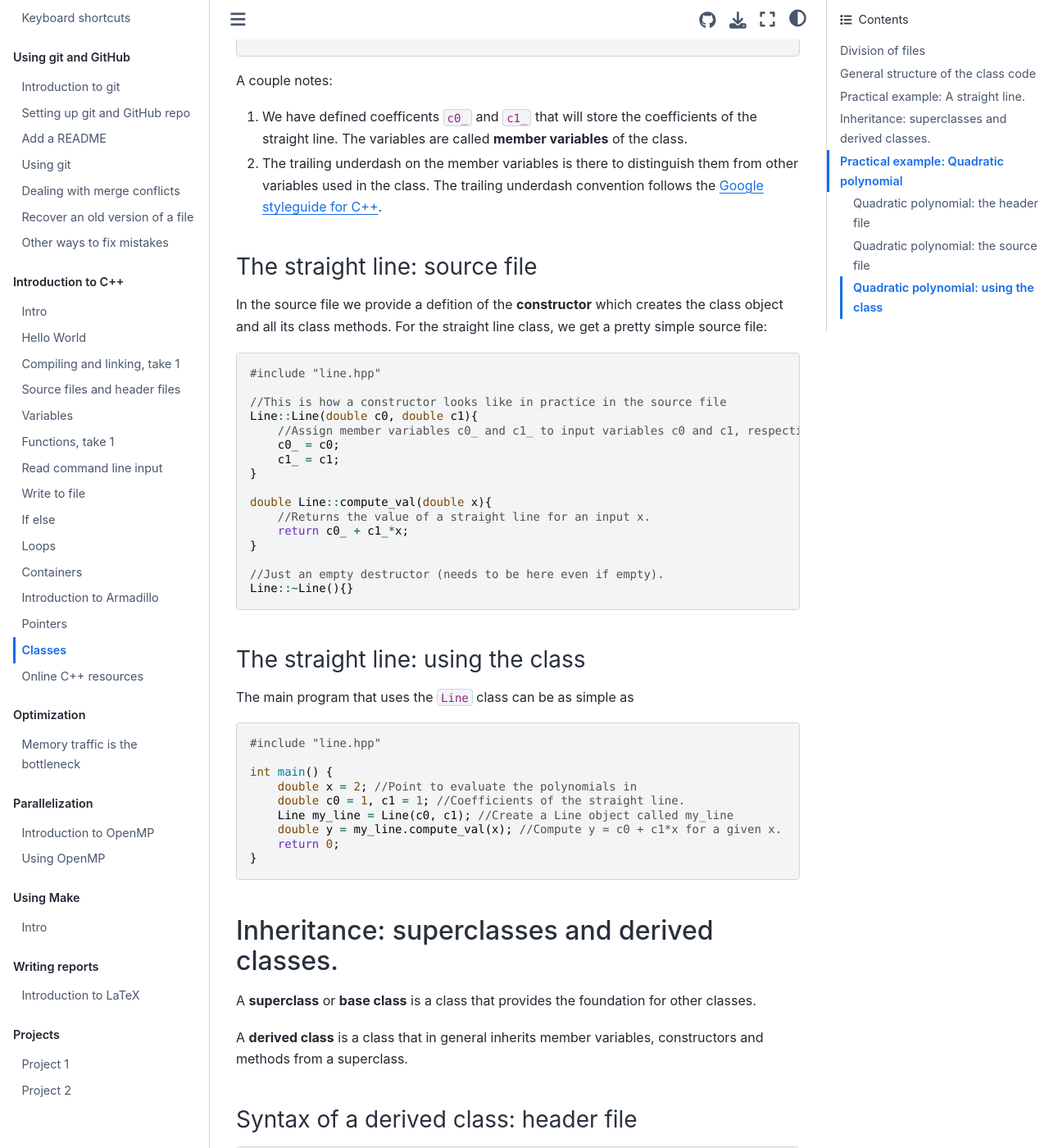
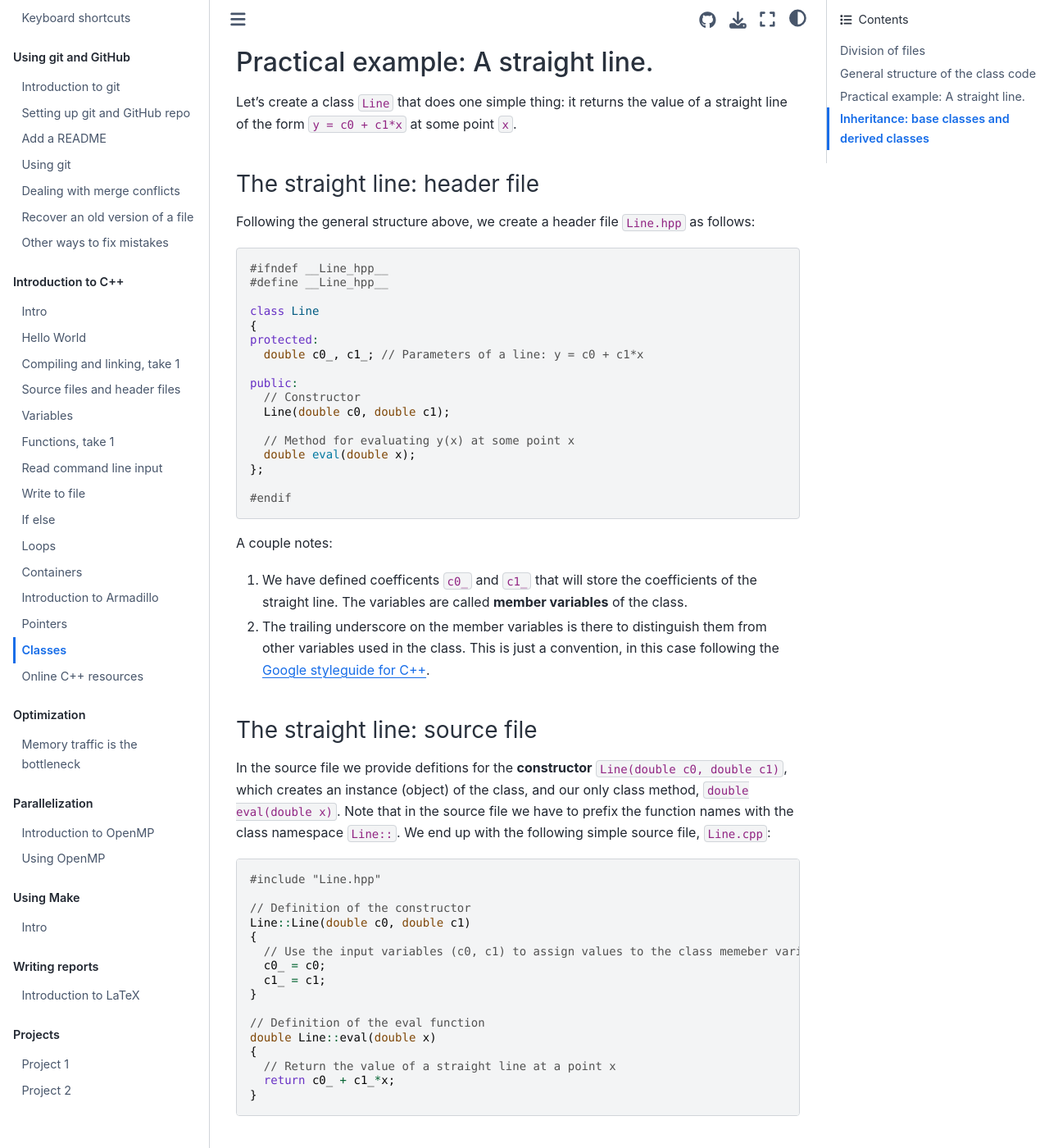
Before and after one commit to anderkve/FYS3150, a Jupyter Book: the page built from book/introduction_to_cpp/classes.md, in a window 1280 px wide and 1400 px high, scrolled down 2173 px. Shown: the whole window at 82% size. Built offline with Jupyter Book 1.0.4 settings and Sphinx 7.4.7 and the Sphinx Book theme 1.1.4, drawn with Linux system fonts in a browser that asks for light colours; some of the changed text lies outside the part shown.

Commit message:
Tweaks to the page on C++ classes and a small tweak to Project 2
	modified:   book/introduction_to_cpp/classes.md
	modified:   book/projects/project2.md

````diff
--- a/book/introduction_to_cpp/classes.md
+++ b/book/introduction_to_cpp/classes.md
@@ -5,6 +5,10 @@
 2. **Class methods**, i.e functions that belong to the class.
 
 They provide a flexible way to package code that facilitates creation of readable and easy-to-use C++ programs.
+
+```{note}
+For more examples of how to write and use classes, see the code examples [here](https://github.com/anderkve/FYS3150/tree/master/code_examples/classes).
+```
 
 ## Division of files
 
@@ -17,122 +21,158 @@
 
 ## General structure of the class code
 
-### The #define Guard
+### The #include guard
 
-To prevent multiple inclusions when we're dealing with many header and source files, we create a so-called **#define guard** in each header file. The generic structure of a #define guard looks like this:
+To prevent multiple inclusions when we're dealing with many header and source files, we create a so-called **#include guard** (a.k.a. define guard, a.k.a. header guard) in each header file. The generic structure of an #include guard looks like this:
 
 ```c++
-#ifndef CLASS_NAME_HPP
-#define CLASS_NAME_HPP
+#ifndef __filename_hpp__
+#define __filename_hpp__
 
-...
+... (the rest of the file) ...
 
 #endif
 ```
-Always do this.
-
-### Generic syntax of header file
+Always do this for header files. The exact name you use (here `__filename_hpp__`) doesn't matter, as long as it is unique to this header file.
 
 
-The generic structure of a class header file is a follows:
+### Generic syntax of a class header file
+
+Let's say we want to create a class `MyClass`. The generic structure of a header file `MyClass.hpp` for this class would be
 
 ```c++
-#ifndef CLASS_NAME_HPP
-#define CLASS_NAME_HPP
+#ifndef __MyClass_hpp__
+#define __MyClass_hpp__
 
-class MyClass {
+class MyClass
+{
 private:
-    /* declaration of variables only accessible from within the class*/
+  // Declaration of variables only accessible from within the class
 
 public:
-    /* Declaration of constructor, destructor and class methods. */
-    MyClass (arguments); //Constructor
-    virtual ~MyClass (); //Destructor
+  // Declaration of constructors, e.g.
+  MyClass(arguments);
+
+  // Declaration of destructors, copy constructors, ...
+
+  // Declarations of other class methods, e.g.
+  void some_function(arguments);
+
+}; // <-- Note that class bodies end with a semicolon!
+
+#endif
+```
+
+(We won't need to worry about destructors, copy constructors and such just yet...)
+
+
+### Generic syntax of class source file
+
+The corresponding source file (`MyClass.cpp`) would have this structure:
+
+```c++
+#include "MyClass.hpp"
+
+// Definitions of constructors
+MyClass::MyClass(arguments)
+{
+  // ...
+}
+
+// Definitions of copy constructor, ...
+
+// Definitions of other class methods, e.g.
+void MyClass::some_function(arguments)
+{
+  // ...
+}
+
+```
+
+
+## Practical example: A straight line.
+
+Let's create a class `Line` that does one simple thing: it returns the value of a straight line of the form `y = c0 + c1*x` at some point `x`.
+
+### The straight line: header file
+
+Following the general structure above, we create a header file `Line.hpp` as follows:
+
+```c++
+#ifndef __Line_hpp__
+#define __Line_hpp__
+
+class Line
+{
+protected:
+  double c0_, c1_; // Parameters of a line: y = c0 + c1*x
+
+public:
+  // Constructor
+  Line(double c0, double c1);
+
+  // Method for evaluating y(x) at some point x
+  double eval(double x);
 };
 
 #endif
 ```
 
+A couple notes:
+1. We have defined coefficents `c0_` and `c1_` that will store the coefficients of the straight line. The variables are called **member variables** of the class.
+2. The trailing underscore on the member variables is there to distinguish them from other variables used in the class. This is just a convention, in this case following the [Google styleguide for C++](https://google.github.io/styleguide/cppguide.html).
 
-### Generic syntax of class source file
+
+### The straight line: source file
+
+In the source file we provide defitions for the **constructor** `Line(double c0, double c1)`, which creates an instance (object) of the class, and our only class method, `double eval(double x)`. Note that in the source file we have to prefix the function names with the class namespace `Line::`. We end up with the following simple source file, `Line.cpp`:
 
 ```c++
-#include "class_name.hpp"
+#include "Line.hpp"
 
-MyClass::MyClass(arguments){
-  //definition of constructor
+// Definition of the constructor
+Line::Line(double c0, double c1)
+{
+  // Use the input variables (c0, c1) to assign values to the class memeber variables (c0_, c1_)
+  c0_ = c0;
+  c1_ = c1;
 }
 
-//Definitions of other class methods come here.
+// Definition of the eval function
+double Line::eval(double x)
+{
+  // Return the value of a straight line at a point x
+  return c0_ + c1_*x;
+}
+
+```
+
+### The straight line: using the class
+
+The main program that uses the `Line` class can be as simple as
+
+```c++
+#include "Line.hpp"
+
+int main()
+{
+  // Create a Line object called my_line, with coefficients c0 = 1.5, c1 = 2.5
+  Line my_line = Line(1.5, 2.5);
+
+  // Evaluate the line y = c0 + c1*x at point x = 2
+  double y = my_line.eval(2);
+
+  return 0;
+}
 ```
 
 
-## Practical example: A straight line.
+## Inheritance: base classes and derived classes
 
-Let's create a class that does one simple thing: it returns the value of a straight line of the form `y = c0 + c1*x` at some point `x`.
+*To be continued...*
 
-### The straight line: header file
 
-Using the theory above, we define a header file we call `line.hpp` as follows:
-
-```c++
-#ifndef LINE_HPP
-#define LINE_HPP
-
-class Line {
-protected:
-    double c0_, c1_; //Parameters of a line: y = c0 + c1*x.
-public:
-    Line(double c0, double c1); //Constructor
-    virtual ~Line ();
-
-    double compute_val(double x); //Compute value y at point (x, y) given x.
-};
-#endif
-```
-
-A couple notes:
-1. We have defined coefficents `c0_` and `c1_` that will store the coefficients of the straight line. The variables are called **member variables** of the class.
-2. The trailing underdash on the member variables is there to distinguish them from other variables used in the class. The trailing underdash convention follows the [Google styleguide for C++](https://google.github.io/styleguide/cppguide.html).
-
-### The straight line: source file
-
-In the source file we provide a defition of the **constructor** which creates the class object and all its class methods. For the straight line class, we get a pretty simple source file:
-
-```c++
-#include "line.hpp"
-
-//This is how a constructor looks like in practice in the source file
-Line::Line(double c0, double c1){
-    //Assign member variables c0_ and c1_ to input variables c0 and c1, respectively.
-    c0_ = c0;
-    c1_ = c1;
-}
-
-double Line::compute_val(double x){
-    //Returns the value of a straight line for an input x.
-    return c0_ + c1_*x;
-}
-
-//Just an empty destructor (needs to be here even if empty).
-Line::~Line(){}
-```
-
-### The straight line: using the class
-The main program that uses the `Line` class can be as simple as
-
-```c++
-#include "line.hpp"
-
-int main() {
-    double x = 2; //Point to evaluate the polynomials in
-    double c0 = 1, c1 = 1; //Coefficients of the straight line.
-    Line my_line = Line(c0, c1); //Create a Line object called my_line
-    double y = my_line.compute_val(x); //Compute y = c0 + c1*x for a given x.
-    return 0;
-}
-```
-
+<!--
 
 ## Inheritance: superclasses and derived classes.
 
@@ -184,7 +224,7 @@
 public:
     Quadratic (double c0, double c1, double c2); //Constructor
     virtual ~Quadratic (); //Destructor
-    double compute_val(double x); //Computes the value y of the polynomial
+    double eval(double x); //Computes the value y of the polynomial
 };
 
 #endif
@@ -201,10 +241,10 @@
     c2_ = c2; //Assign the higher order coefficient. The others are assigned in Line(c0,c1).
 }
 
-double Quadratic::compute_val(double x){
+double Quadratic::eval(double x){
     //Computes the quadratic polynomial value y at x.
-    //Reuses Line::compute_val(x) to compute the contribution from the straight line and tacks on the quadratic explicitly.
-    return Line::compute_val(x) + c2_*x*x;
+    //Reuses Line::eval(x) to compute the contribution from the straight line and tacks on the quadratic explicitly.
+    return Line::eval(x) + c2_*x*x;
 }
 
 /*
@@ -222,7 +262,9 @@
   double x = 2; //Point to evaluate the polynomials in
   double c0 = 1, c1 = 1, c2 = 1;
   Quadratic my_quad = Quadratic(c0, c1, c2); //Call constructor and create Quadratic object my_quad.
-  double y = my_quad.compute_val(x); //Compute y = c0 + c1*x + c2*x*x.
+  double y = my_quad.eval(x); //Compute y = c0 + c1*x + c2*x*x.
   return 0;
 }
 ```
+
+ -->
````
Also changed, not shown: book/projects/project2.md (+1 -1 lines).
